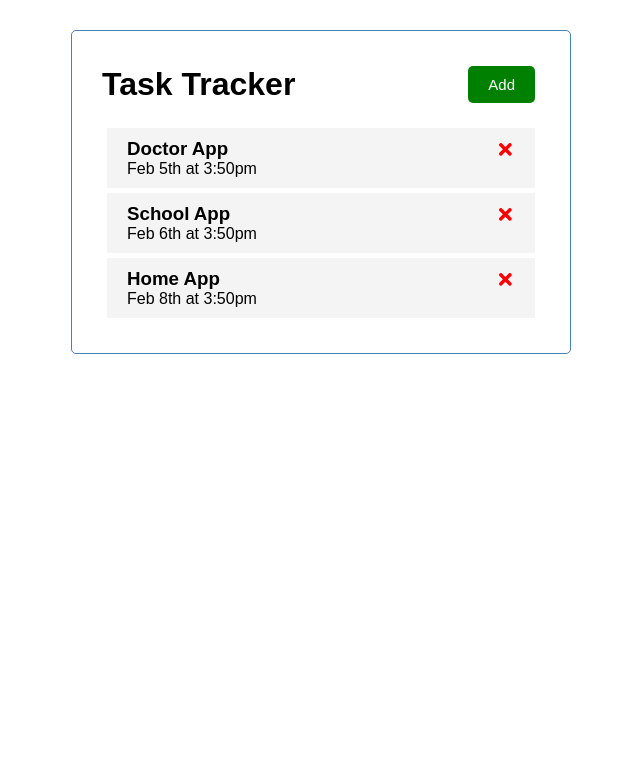
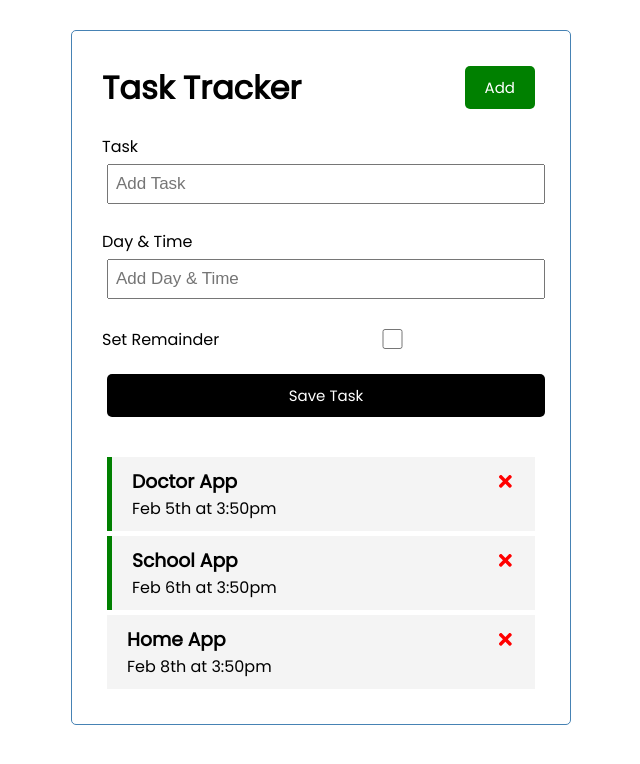
Before and after one commit to masudrana2779/TaskTracker, a React (Create React App) app: page / in a window 1280 px wide. Shown: the top 764 px of the page, without its empty margins (319-959 px from the left). Built offline with nearby package versions, Linux system fonts and the light colour scheme.

Commit message:
task tracker

```diff
--- a/src/App.css
+++ b/src/App.css
@@ -1,65 +1,10 @@
-.App {
-  text-align: center;
-}
-
-.App-logo {
-  height: 40vmin;
-  pointer-events: none;
-}
-
-@media (prefers-reduced-motion: no-preference) {
-  .App-logo {
-    animation: App-logo-spin infinite 20s linear;
-  }
-}
-
-.App-header {
-  background-color: #282c34;
-  min-height: 100vh;
-  display: flex;
-  flex-direction: column;
-  align-items: center;
-  justify-content: center;
-  font-size: calc(10px + 2vmin);
-  color: white;
-}
-
-.App-link {
-  color: #61dafb;
-}
-
-@keyframes App-logo-spin {
-  from {
-    transform: rotate(0deg);
-  }
-  to {
-    transform: rotate(360deg);
-  }
-}
 
 
 /*
 
+!* custom style *!
 
-
-!* custom style *!
-.container {
-  border: 1px solid #333;
-  padding: 20px;
-  border-radius: 5px;
-  margin: 10px;
-}
-
-.btn {
-  background: #000;
-  border-radius: 5px;
-  border: none;
-  padding: 10px 20px;
-  color: #fff;
-  font-size: 18px;
-  margin: 5px;
-}*/
-
+ */
 
 @import url('https://fonts.googleapis.com/css2?family=Poppins:wght@300;400&display=swap');
 
--- a/src/App.js
+++ b/src/App.js
@@ -2,6 +2,7 @@
 import './App.css';
 import Header from "./component/heaeder/Header";
 import Tasks from "./component/tasks";
+import AddTask from "./component/addTask";
 
 
 function App() {
@@ -28,16 +29,22 @@
     ])
 
     // Delete Task
+    const deleteTask = (id) => {
+        setTask(tasks.filter((task) => task.id !== id));
+    }
 
-    const deleteTask = (id) => {
-        console.log('delete', id);
-        setTask(tasks.filter( (task) => task.id !== id ));
+    // Toggle Remainder
+    const toggleRemainder = (id) => {
+        console.log(id, 'toggle');
+        setTask(tasks.map((task) => task.id === id ? {...task, reminder: !task.reminder} : task));
     }
 
     return (
         <div className="container">
             <Header title={'Task Tracker'}/>
-            <Tasks tasks={tasks} onDelete={deleteTask} />
+            <AddTask />
+            {tasks.length > 0 ? <Tasks tasks={tasks} onDelete={deleteTask} onToggle={toggleRemainder}/> :
+                <p>No task</p>}
         </div>
     );
 }
--- /dev/null
+++ b/src/component/addTask.js
@@ -0,0 +1,26 @@
+import {useState} from "react";
+
+const AddTask = () => {
+    const [text, setText] = useState('');
+    const [day, setDay] = useState('');
+    const [remainder, setRemainder] = useState(true);
+    return (
+        <form className={'add-form'}>
+            <div className="form-control">
+                <label>Task</label>
+                <input type="text" placeholder={'Add Task'} value={text} onChange={(e) => setText(e.target.value)}/>
+            </div>
+            <div className="form-control">
+                <label>Day & Time</label>
+                <input type="text" placeholder={'Add Day & Time'} value={day} onChange={(e) => setDay(e.target.value)}/>
+            </div>
+            <div className="form-control form-control-check">
+                <label>Set Remainder</label>
+                <input type="checkbox" value={remainder} onChange={(e) => setRemainder(e.currentTarget.checked)}/>
+            </div>
+            <input type="submit" value={'Save Task'} className={'btn btn-block'}/>
+        </form>
+    )
+}
+
+export default AddTask;
--- a/src/component/task.js
+++ b/src/component/task.js
@@ -1,8 +1,8 @@
 import {FaTimes} from 'react-icons/fa';
 
-const Task =({task,onDelete}) => {
+const Task =({task,onDelete,onToggle}) => {
     return (
-        <div className={'task'}>
+        <div className={task.reminder ? 'task reminder': 'task'} onDoubleClick={()=>onToggle(task.id)}>
             <h3>{task.text} <FaTimes color={'red'} onClick={()=>onDelete(task.id)} /> </h3>
             <p>{task.day}</p>
         </div>
--- a/src/component/tasks.js
+++ b/src/component/tasks.js
@@ -1,11 +1,11 @@
 import Task from "./task";
 
-const Tasks = ({tasks,onDelete}) => {
+const Tasks = ({tasks,onDelete,onToggle}) => {
     return (
         <>
             {
                 tasks.map((task, i) => (
-                    <Task task={task} key={task.id} onDelete={onDelete} />
+                    <Task task={task} key={task.id} onDelete={onDelete} onToggle={onToggle} />
                 ))
             }
         </>
```
